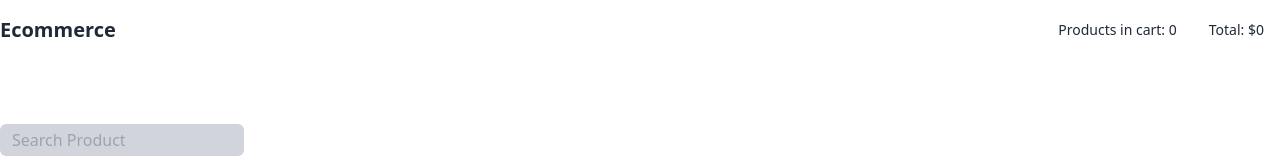
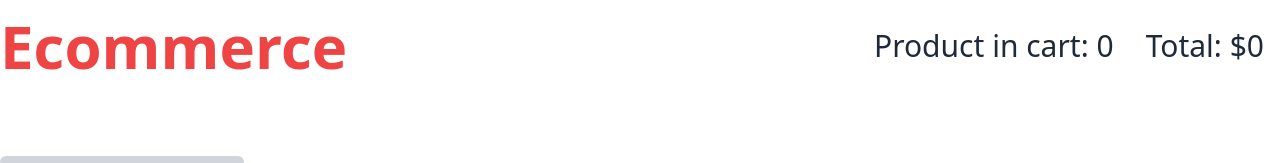
Before and after one commit to Zeroluffs/ecommerce-test, a Next.js app: page / in a window 1280 px wide. Shown: the top 163 px of the page. Built offline with nearby package versions, Linux system fonts and the light colour scheme; no server answers.

Commit message:
some navbar status

```diff
--- a/components/NavBar.tsx
+++ b/components/NavBar.tsx
@@ -8,16 +8,20 @@ export function NavBar() {
       <div className="flex justify-between items-center py-4">
         <div className="flex items-center">
           <div className="flex items-center">
-            <a href="" className="text-xl font-bold text-gray-800">
+            <a href="" className="text-xl text-red-500 md:text-4xl lg:text-6xl font-bold">
               Ecommerce
             </a>
           </div>
         </div>
         <div className="flex items-center">
-          <a href="#" className="text-gray-800 text-sm mx-4 hover:text-blue-500">
-            Products in cart: {numberOfProducts}
+          <a
+            href="#"
+            className="text-gray-800 text-sm md:text-2xl  lg:text-3xl mx-4 hover:text-blue-500">
+            {numberOfProducts > 0 ? 'Products' : 'Product'} in cart: {numberOfProducts}
           </a>
-          <a href="#" className="text-gray-800 text-sm mx-4 hover:text-blue-500">
+          <a
+            href="#"
+            className="text-gray-800 text-sm md:text-2xl lg:text-3xl mx-4 hover:text-blue-500">
             Total: ${total}
           </a>
         </div>
--- /dev/null
+++ b/jest.setup.js
@@ -0,0 +1,6 @@
+// Optional: configure or set up a testing framework before each test.
+// If you delete this file, remove `setupFilesAfterEnv` from `jest.config.js`
+
+// Used for __tests__/testing-library.js
+// Learn more: https://github.com/testing-library/jest-dom
+import '@testing-library/jest-dom/extend-expect'
```
Also changed, not shown: jest.config.js (added, +13 -0 lines), package.json (+7 -1 lines), 2 other files (tests, documents, lock files or other folders).
